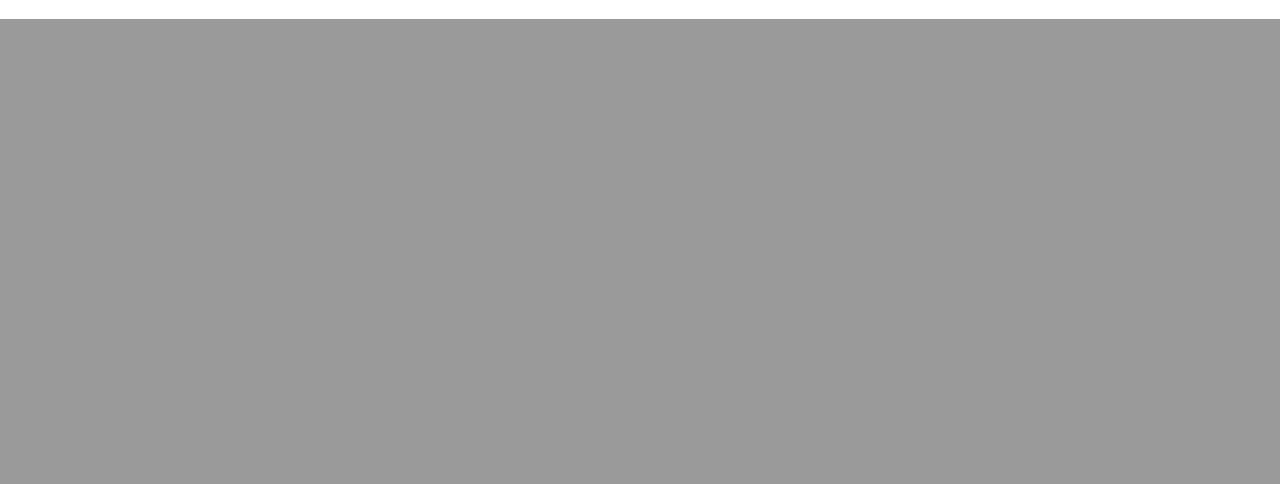
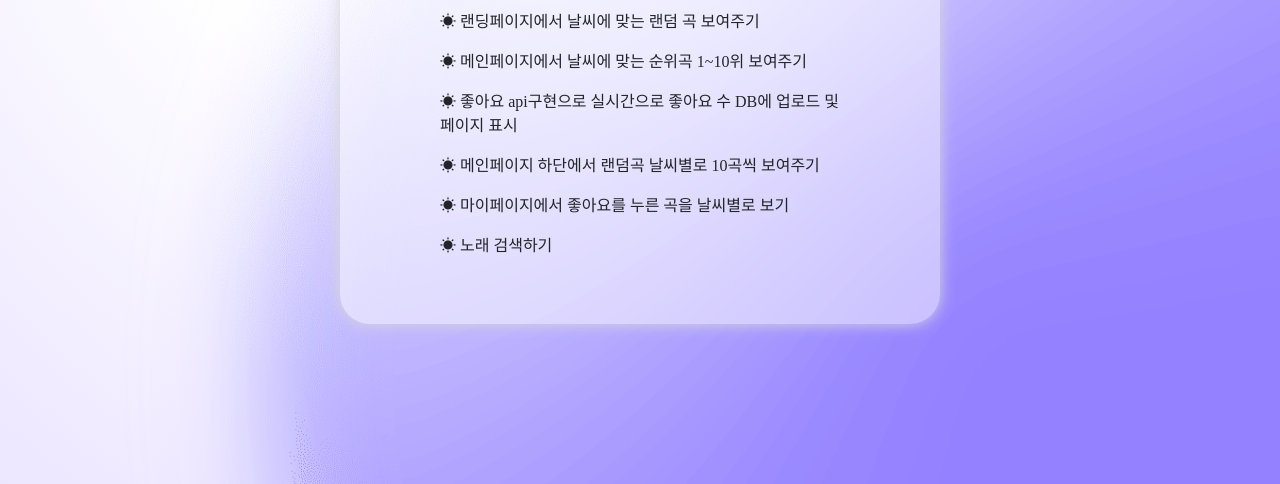
Before and after one commit to code-sunny/sunny_repo, a Python web app: template templates/aboutUs.html in a window 1280 px wide; the page is wider, and only the part inside the window is pictured. Shown: the part 1109-1593 px from the top of that part. Before the commit the page ends 1128 px from the top of that part, so only its background shows below. Run offline with Jinja, Linux system fonts and the light colour scheme; the template is opened without the code that fills it, so the values that code supplies are empty; some libraries are stand-ins or nearby versions; some web fonts are replaced.

Commit message:
aboutUs 프로필, 사이트 기능 추가

```diff
--- a/templates/aboutUs.html
+++ b/templates/aboutUs.html
@@ -39,7 +39,7 @@
             background:
                 url('../static/images/bg/bg-5.png'),
                 radial-gradient(circle, #ffffff 0%, #ffffff 50%, #ECE6FF 100%);
-            height: 100vh;
+            height: 100%;
             background-repeat : no-repeat;
             background-size : cover;
         }
@@ -101,6 +101,12 @@
             margin: auto;
             border-spacing: 20px;
         }
+        .people-table-2 {
+            display: table;
+            width: 800px;
+            margin: auto;
+            border-spacing: 20px 0;
+        }
         .people-table-row {
             display: table-row;
         }
@@ -112,8 +118,6 @@
             box-shadow: 0 0 15px #D8D8D8;
             background-color: #ffffff;
             background-color: rgba( 255, 255, 255, 0.5 );
-
-
         }
         .people-top {
             vertical-align: top;
@@ -123,6 +127,21 @@
         }
         .people-bottom {
             vertical-align: bottom;
+        }
+        .about-function-title {
+            margin-top: 100px;
+            font-family: GmarketSansMedium;
+            font-size: 30px;
+        }
+        .about-function {
+            margin: auto auto 120px auto;
+            padding: 50px 100px;
+            width: 600px;
+            border-radius: 30px;
+            box-shadow: 0 0 15px #D8D8D8;
+            background-color: #ffffff;
+            background-color: rgba( 255, 255, 255, 0.5 );
+            text-align: left;
         }
     </style>
     <link rel="shortcut icon" href="../static/images/logo/favicon.png">
@@ -145,7 +164,7 @@
                 <div class="people-table-row">
                     <div class="people-table-cell people-middle">
                         <p></p>
-                        <img src="https://education.eviq.org.au/media/WWW_EVIQEdu/media/placeholder_200x200.gif"
+                        <img src="../static/images/profile/seonghun.png"
                              style="border-radius: 20px">
                         <p></p>
                         <p>김성훈</p>
@@ -153,7 +172,7 @@
                     </div>
                     <div class="people-table-cell people-middle">
                         <p></p>
-                        <img src="https://education.eviq.org.au/media/WWW_EVIQEdu/media/placeholder_200x200.gif"
+                        <img src="../static/images/profile/sangji.png"
                              style="border-radius: 20px">
                         <p></p>
                         <p>서상지</p>
@@ -161,25 +180,27 @@
                     </div>
                     <div class="people-table-cell people-middle">
                         <p></p>
-                        <img src="https://education.eviq.org.au/media/WWW_EVIQEdu/media/placeholder_200x200.gif"
+                        <img src="../static/images/profile/hyunsug.png"
                              style="border-radius: 20px">
                         <p></p>
-                        <p>오석현</p>
+                        <p>오현석</p>
                         <p>백엔드</p>
                     </div>
                     <div class="people-table-cell people-middle">
                         <p></p>
-                        <img src="https://education.eviq.org.au/media/WWW_EVIQEdu/media/placeholder_200x200.gif"
+                        <img src="../static/images/profile/in.png"
                              style="border-radius: 20px">
                         <p></p>
                         <p>이인</p>
                         <p>백엔드</p>
                     </div>
                 </div>
+            </div>
+            <div class="people-table-2">
                 <div class="people-table-row">
                     <div class="people-table-cell people-middle">
                         <p></p>
-                        <img src="https://education.eviq.org.au/media/WWW_EVIQEdu/media/placeholder_200x200.gif"
+                        <img src="../static/images/profile/jaeho.png"
                              style="border-radius: 20px">
                         <p></p>
                         <p>이재호</p>
@@ -187,7 +208,7 @@
                     </div>
                     <div class="people-table-cell people-middle">
                         <p></p>
-                        <img src="https://education.eviq.org.au/media/WWW_EVIQEdu/media/placeholder_200x200.gif"
+                        <img src="../static/images/profile/eunyeong.png"
                              style="border-radius: 20px">
                         <p></p>
                         <p>장은영</p>
@@ -195,13 +216,24 @@
                     </div>
                     <div class="people-table-cell people-middle">
                         <p></p>
-                        <img src="https://education.eviq.org.au/media/WWW_EVIQEdu/media/placeholder_200x200.gif"
+                        <img src="../static/images/profile/hwajin.png"
                              style="border-radius: 20px">
                         <p></p>
                         <p>최화진</p>
-                        <p>백엔드</p>
+                        <p>팀장, 백엔드</p>
                     </div>
                 </div>
+            </div>
+        </div>
+            <p class="about-function-title">사이트에 사용된 기능</p>
+            <div class="about-function">
+                <p>☀ 위치에 맞는 날씨 보여주기</p>
+                <p>☀ 랜딩페이지에서 날씨에 맞는 랜덤 곡 보여주기</p>
+                <p>☀ 메인페이지에서 날씨에 맞는 순위곡 1~10위 보여주기</p>
+                <p>☀ 좋아요 api구현으로 실시간으로 좋아요 수 DB에 업로드 및 페이지 표시</p>
+                <p>☀ 메인페이지 하단에서 랜덤곡 날씨별로 10곡씩 보여주기</p>
+                <p>☀ 마이페이지에서 좋아요를 누른 곡을 날씨별로 보기</p>
+                <p>☀ 노래 검색하기</p>
             </div>
         </div>
     </div>
```
Also changed, not shown: static/images/profile/eunyeong.png (added), static/images/profile/hwajin.png (added), static/images/profile/hyunsug.png (added), static/images/profile/in.png (added), static/images/profile/jaeho.png (added), static/images/profile/sangji.png (added), static/images/profile/seonghun.png (added).
